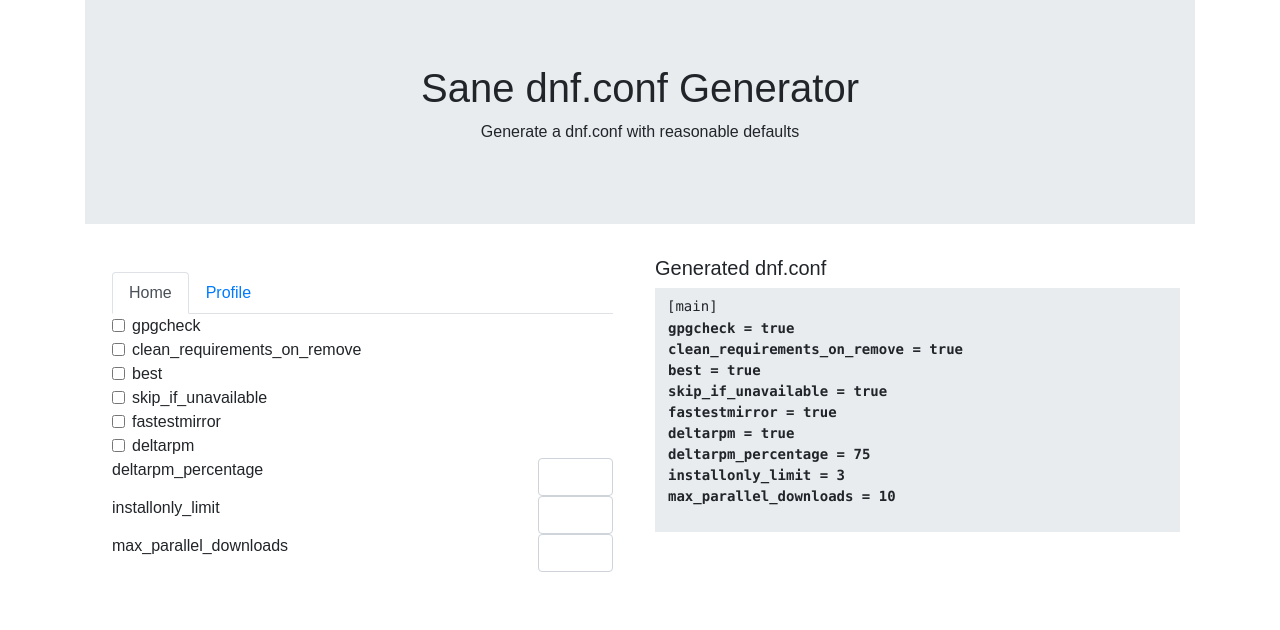
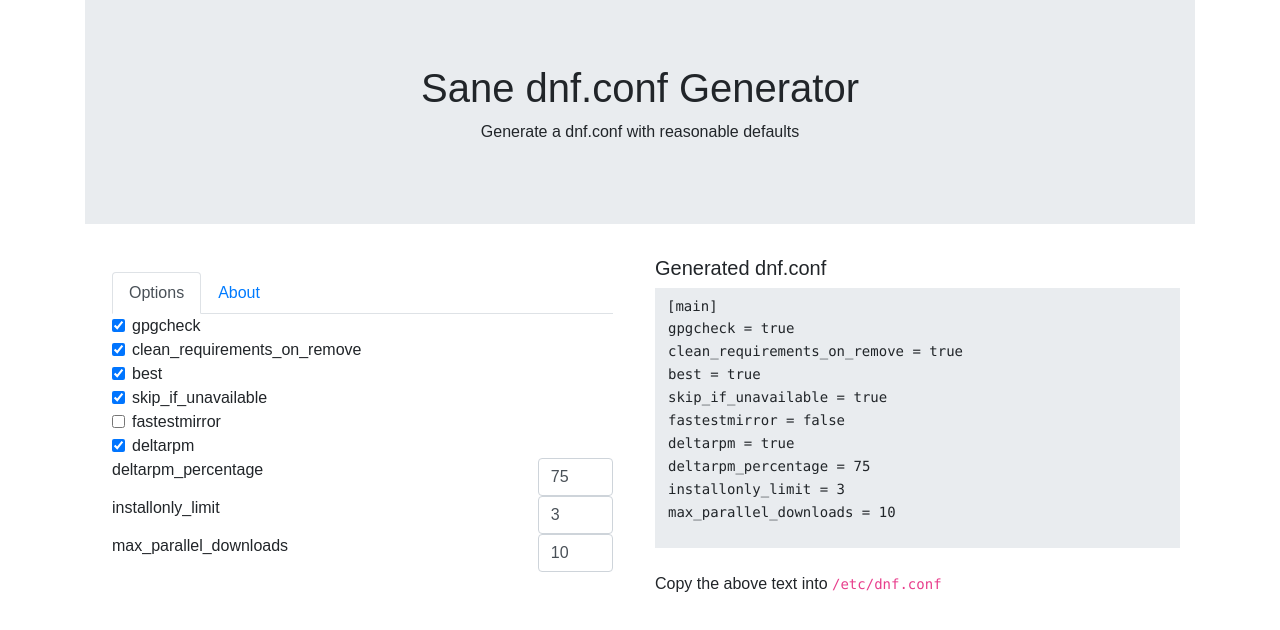
Before and after one commit to hewlett-packard-lovecraft/sane-dnf-config-generator, a React (Create React App) app: page / in a window 1280 px wide. Shown: the top 630 px of the page. Built offline with nearby package versions, Linux system fonts and the light colour scheme.

Commit message:
added state

```diff
--- a/src/Components/ConfigurationForm.tsx
+++ b/src/Components/ConfigurationForm.tsx
@@ -1,25 +1,27 @@
 import React from "react";
-import IProps from "../Types/IProps";
 import Option from "../Types/IOption";
 import ConfigurationOption from "./ConfigurationOption";
 import { Form } from "react-bootstrap";
 
+interface IProps {
+  options: Option[];
+  handleInputChange: (index: number, value: number) => void;
+  handleCheckboxChange: (index: number) => void;
+}
+
 class ConfigurationForm extends React.Component<IProps> {
   render() {
-    let options = this.props.options.map((res: Option) => (
-        <ConfigurationOption
-          enabled={res.enabled}
-          value={res.value}
-          name={res.name}
-        />
+    let options = this.props.options.map((option: Option, index: number) => (
+      <ConfigurationOption
+        option={option}
+        index={index}
+        handleInputChange={this.props.handleInputChange}
+        handleCheckboxChange={this.props.handleCheckboxChange}
+        key={`configuration-${option.name}`}
+      />
     ));
 
-
-    return (
-      <Form>
-        { options }
-      </Form>
-    );
+    return <Form>{options}</Form>;
   }
 }
 
--- a/src/Components/ConfigurationOption.tsx
+++ b/src/Components/ConfigurationOption.tsx
@@ -1,36 +1,49 @@
 import React from "react";
 import { Form, Col } from "react-bootstrap";
-import IOption from "../Types/IOption";
 
-class ConfigurationOption extends React.Component<IOption> {
+import Option from "../Types/IOption";
+
+interface IProps {
+  option: Option;
+  index: number;
+  handleInputChange: (index: number, value: number) => void;
+  handleCheckboxChange: (index: number) => void;
+}
+
+class ConfigurationOption extends React.Component<IProps> {
   render() {
-    if (this.props.enabled) {
-      if (typeof this.props.value === "boolean") {
+      if (typeof this.props.option.value === "boolean") {
         return (
-          <div key={`configuration-${this.props.name}`}>
+          <div key={`configuration-${this.props.option.name}`}>
             <Form.Check
               type={"checkbox"}
-              id={`configuration-${this.props.name}`}
-              label={this.props.name}
+              key={`configuration-${this.props.option.name}`}
+              label={this.props.option.name}
+              checked={ this.props.option.value }
+              onChange={ () => this.props.handleCheckboxChange(this.props.index) }
             />
           </div>
         );
-      } else if (typeof this.props.value === "number") {
+      } else if (typeof this.props.option.value === "number") {
         return (
-          <div key={`configuration-${this.props.name}`}>
+          <div key={`configuration-${this.props.option.name}`}>
             <Form.Row>
               <Col xs="10">
-                <Form.Label>{this.props.name}</Form.Label>
+                <Form.Label>{this.props.option.name}</Form.Label>
               </Col>
               <Col>
-                <Form.Control type="number" />
+                <Form.Control
+                  type={"number"}
+                  key={`configuration-${this.props.option.name}`}
+                  value={this.props.option.value}
+                  onChange={ (e: React.ChangeEvent<HTMLInputElement>) => this.props.handleInputChange(this.props.index, parseInt(e.target.value)) }
+                />
               </Col>
             </Form.Row>
           </div>
         );
-      }
-    } else {
-      return <div key={`configuration-${this.props.name}`}> </div>;
+      } else {
+      return <div key={`configuration-${this.props.option.name}`}> </div>;
     }
   }
 }
--- a/src/Components/ConfigurationPane.tsx
+++ b/src/Components/ConfigurationPane.tsx
@@ -1,21 +1,36 @@
 import { Tabs, Tab } from "react-bootstrap";
 
-import IProps from "../Types/IProps";
+import Option from "../Types/IOption";
 import ConfigurationForm from "./ConfigurationForm";
+
+interface IProps {
+  options: Option[];
+  handleInputChange: (index: number, value: number) => void;
+  handleCheckboxChange: (index: number) => void;
+}
 
 const ConfigurationPane = (props: IProps) => {
   return (
     <div className="configuration-pane">
       <Tabs variant="tabs">
-        <Tab eventKey="home" title="Home">
-          <ConfigurationForm options={props.options} />
+        <Tab eventKey="home" title="Options">
+          <ConfigurationForm
+            options={props.options}
+            handleCheckboxChange={ props.handleCheckboxChange }
+            handleInputChange={ props.handleInputChange }
+          />
         </Tab>
-        <Tab eventKey="profile" title="Profile">
-        <p>This project was heavily inspired by <a href="https://vimconfig.com/">vimconfig.com</a></p>
+        <Tab eventKey="profile" title="About">
           <p>
-            Send issues, comments, and complaints to this <a href="https://github.com/hewlett-packard-lovecraft/sane-dnf-config-generator">
+            This project was heavily inspired by{" "}
+            <a href="https://vimconfig.com/">vimconfig.com</a>
+          </p>
+          <p>
+            Send issues, comments, and complaints to this{" "}
+            <a href="https://github.com/hewlett-packard-lovecraft/sane-dnf-config-generator">
               GitHub
-            </a> page
+            </a>{" "}
+            page
           </p>
         </Tab>
       </Tabs>
--- a/src/Components/Main.tsx
+++ b/src/Components/Main.tsx
@@ -1,10 +1,10 @@
 import React from "react";
 import { Container, Row, Col } from "react-bootstrap";
-
 import ConfigurationPane from "./ConfigurationPane";
 import OutputPane from "./OutputPane";
 
 import IState from "../Types/IState";
+import Option from "../Types/IOption";
 
 interface IProps {}
 
@@ -13,7 +13,6 @@ class Main extends React.Component<IProps, IState> {
     super(props);
     this.state = {
       options: [
-        // remember to rewrite this to use a map
         {
           name: "gpgcheck",
           enabled: true,
@@ -41,7 +40,7 @@ class Main extends React.Component<IProps, IState> {
         {
           name: "fastestmirror",
           enabled: true,
-          value: true,
+          value: false,
         },
 
         {
@@ -69,6 +68,31 @@ class Main extends React.Component<IProps, IState> {
         },
       ],
     };
+
+    this.handleInputChange = this.handleInputChange.bind(this);
+    this.handleCheckboxChange = this.handleCheckboxChange.bind(this);
+  }
+
+  handleInputChange(index: number, value: number) {
+    if (isNaN((value)) && value <= 100 && value >= 0) {
+      let currentOptions: Option[] = this.state.options.slice();
+      currentOptions[index].value = value;
+      this.setState(() => {
+        return { options: currentOptions };
+      });
+
+    console.log(`the value of ${currentOptions[index].name} is now ${currentOptions[index].value}`);
+    }
+  }
+
+  handleCheckboxChange(index: number) {
+    let currentOptions: Option[] = this.state.options.slice();
+    currentOptions[index].value = !currentOptions[index].value;
+    this.setState(() => {
+      return { options: currentOptions };
+    });
+
+    console.log(`the value of ${currentOptions[index].name} is now ${currentOptions[index].value}`);
   }
 
   render() {
@@ -76,7 +100,11 @@ class Main extends React.Component<IProps, IState> {
       <Container fluid>
         <Row xs="12">
           <Col className="configuration-pane" xl="6">
-            <ConfigurationPane options={this.state.options} />
+            <ConfigurationPane
+              options={this.state.options}
+              handleCheckboxChange={this.handleCheckboxChange}
+              handleInputChange={this.handleInputChange}
+            />
           </Col>
 
           <Col xl="6">
--- a/src/Components/OutputPane.tsx
+++ b/src/Components/OutputPane.tsx
@@ -8,6 +8,8 @@ class OutputPane extends React.Component<IProps> {
       <div className="output-pane">
           <h5>Generated dnf.conf</h5>
           <OutputTable options={this.props.options} />
+        <br/>
+        <p>Copy the above text into <code>/etc/dnf.conf</code> </p>
       </div>
     );
   }
--- a/src/Components/OutputTable.tsx
+++ b/src/Components/OutputTable.tsx
@@ -2,25 +2,23 @@ import React from "react";
 import Option from "../Types/IOption";
 import IProps from "../Types/IProps";
 
-class OutputTable extends React.Component<IProps> {
-  render() {
-    let options = this.props.options.map((res: Option) => (
-      <>
-        {res.name} = {res.value.toString()} <br />
-      </>
-    ));
+const OutputTable = (props: IProps) => {
+  let options = props.options.map((res: Option) => (
+    <tr key={`output-${res.name}`}>
+      <td>{res.name} = {res.value.toString()} </td>
+    </tr>
+  )); // might need useEffect hook?
 
   return (
     <div className="output-table">
       <pre>
         [main]
         <table>
-            <th>{options}</th>
+          <tbody>{options}</tbody>
         </table>
       </pre>
     </div>
   );
-  }
-}
+};
 
 export default OutputTable;
```
Also changed, not shown: 1 other file (tests, documents, lock files or other folders). Lines whose indentation alone changed are shown as unchanged.
